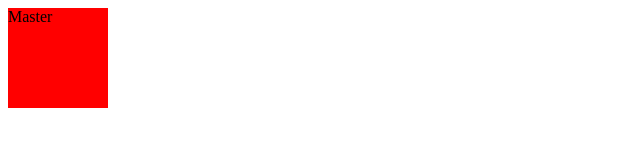
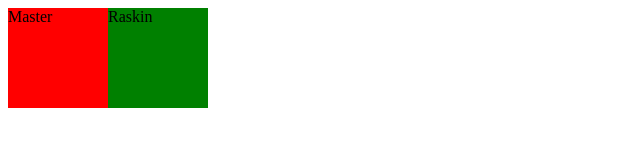
Before and after one commit to raskin-soft/MyTestRepo, a plain HTML site: page index.html in a window 1280 px wide. Shown: the whole page, without its empty margins (0-640 px from the left). Drawn offline with Linux system fonts and the light colour scheme.

Commit message:
added Raskin div

```diff
--- a/index.html
+++ b/index.html
@@ -6,5 +6,10 @@
 <div style="float:left; height:100px; width:100px; background:red">
 	Master
 </div>
+
+<div style="float:left; height:100px; width:100px; background:green">
+	Raskin
+</div>
+
 <body>
 </html>
```
